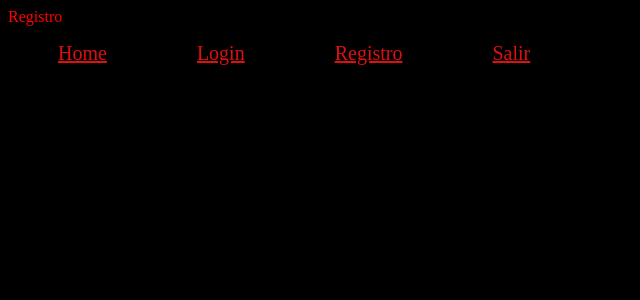
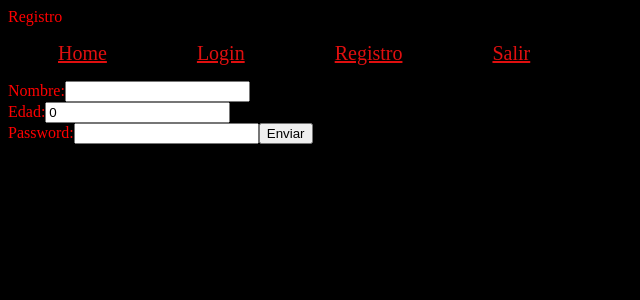
Before and after one commit to AndresBrav/Fronten_JuegosLP, a React (Vite) app: page /registro in a window 1280 px wide. Shown: the top 300 px of the page, without its empty margins (0-640 px from the left). Built offline with nearby package versions, Linux system fonts and the light colour scheme; no server answers.

Commit message:
esta trabajando con sesion storage

```diff
--- a/src/components/Contextos/TokenProvider.jsx
+++ b/src/components/Contextos/TokenProvider.jsx
@@ -8,7 +8,7 @@ export function TokenProvider({ children }) {
 
     // Cargar el token desde localStorage al iniciar la app si ya se guardo en el navegador la clave lo recarga
     useEffect(() => {
-        const savedToken = localStorage.getItem("token");
+        const savedToken = sessionStorage.getItem("token");
         if (savedToken) {
             setClaveAcceso(savedToken);
         }
@@ -17,7 +17,7 @@ export function TokenProvider({ children }) {
     // Guardar en localStorage cada vez que cambie el token
     useEffect(() => {
         if (claveAcceso) {
-            localStorage.setItem("token", claveAcceso);
+            sessionStorage.setItem("token", claveAcceso);
         }
     }, [claveAcceso]);
 
--- a/src/components/Usuarios/Registro.jsx
+++ b/src/components/Usuarios/Registro.jsx
@@ -1,10 +1,64 @@
-import React from 'react'
+import React, { useState } from 'react'
 import Navegacion from '../Headers/Navegacion'
 const Registro = () => {
+
+  const [username, setUsername] = useState("")
+  const [edad, setEdad] = useState(0)
+  const [password, setPassword] = useState("")
+
+  const handleSubmit = (e) => {
+    e.preventDefault();
+    console.log(`Hola, ${username}!`);
+  }
+
+  const handleUsername = (e) => {
+    let name = e.target.value
+    setUsername(name)
+  }
+
+  const handleEdad = (e) => {
+    let x = e.target.value
+    setEdad(x)
+  }
+
+  const handlePassword = (e) => {
+    let name = e.target.value
+    setPassword(name)
+  }
+
   return (
     <>
       <div>Registro</div>
       <Navegacion />
+      <form onSubmit={handleSubmit}>
+        <label>
+          Nombre:
+          <input
+            type="text"
+            value={username}
+            onChange={(e) => handleUsername(e)}
+          />
+        </label>
+        <br />
+        <label>
+          Edad:
+          <input
+            type="number"
+            value={edad}
+            onChange={(e) => handleEdad(e)}
+          />
+        </label>
+        <br />
+        <label>
+          Password:
+          <input
+            type="text"
+            value={password}
+            onChange={(e) => handlePassword(e)}
+          />
+        </label>
+        <button type='submit'>Enviar </button>
+      </form>
     </>
   )
 }
```
